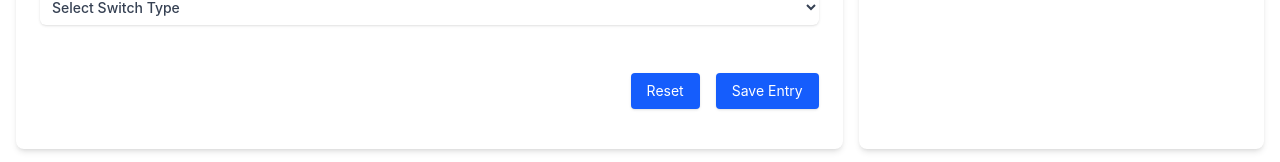
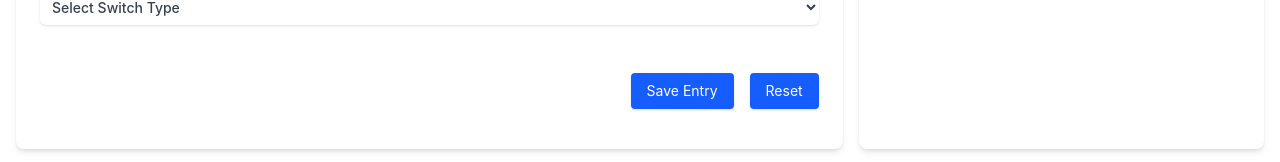
Before and after one commit to Simonongst/TechSuite-FE, a React (Vite) app: page / in a window 1280 px wide. Shown: the part 886-1048 px from the top of the page. Built offline with nearby package versions, Linux system fonts and the light colour scheme; no server answers.

Commit message:
chore: change orientation of the Reset button

```diff
--- a/src/components/Equipment/EquipmentPlanning.jsx
+++ b/src/components/Equipment/EquipmentPlanning.jsx
@@ -1,8 +1,15 @@
-import { useAuth } from '../../context/AuthContext'
+import { useAuth } from '../../context/AuthContext';
 import { createRecord, updateRecord } from '../../services/record';
 
-function EquipmentPlanning({ currencyData, form, setForm, summary, editRecord, handleDone }) {
-const { tokens } = useAuth();
+function EquipmentPlanning({
+  currencyData,
+  form,
+  setForm,
+  summary,
+  editRecord,
+  handleDone,
+}) {
+  const { tokens } = useAuth();
 
   const handleChange = (e) => {
     const { name, value } = e.target;
@@ -21,7 +28,7 @@ const { tokens } = useAuth();
     });
   };
 
-    const handleSave = async () => {
+  const handleSave = async () => {
     const payload = { form, summary };
     let res;
 
@@ -163,19 +170,10 @@ const { tokens } = useAuth();
         </label>
       </fieldset>
       <div className='mt-12 mb-4 flex justify-end gap-4'>
-        {!editRecord && (
         <button
           type='button'
-          onClick={handleReset}
+          onClick={handleSave}
           className='text-sm px-4 py-2 bg-blue-600 text-white rounded shadow hover:bg-blue-700'
-        >
-              Reset
-        </button>
-        )}
-        <button
-          type="button"
-          onClick={handleSave}
-          className="text-sm px-4 py-2 bg-blue-600 text-white rounded shadow hover:bg-blue-700"
         >
           {editRecord ? 'Update Entry' : 'Save Entry'}
         </button>
@@ -183,9 +181,18 @@ const { tokens } = useAuth();
           <button
             type='button'
             onClick={handleDone}
-            className="text-sm px-4 py-2 bg-blue-600 text-white rounded shadow hover:bg-blue-700"
+            className='text-sm px-4 py-2 bg-blue-600 text-white rounded shadow hover:bg-blue-700'
           >
             Cancel
+          </button>
+        )}
+        {!editRecord && (
+          <button
+            type='button'
+            onClick={handleReset}
+            className='text-sm px-4 py-2 bg-blue-600 text-white rounded shadow hover:bg-blue-700'
+          >
+            Reset
           </button>
         )}
       </div>
```
